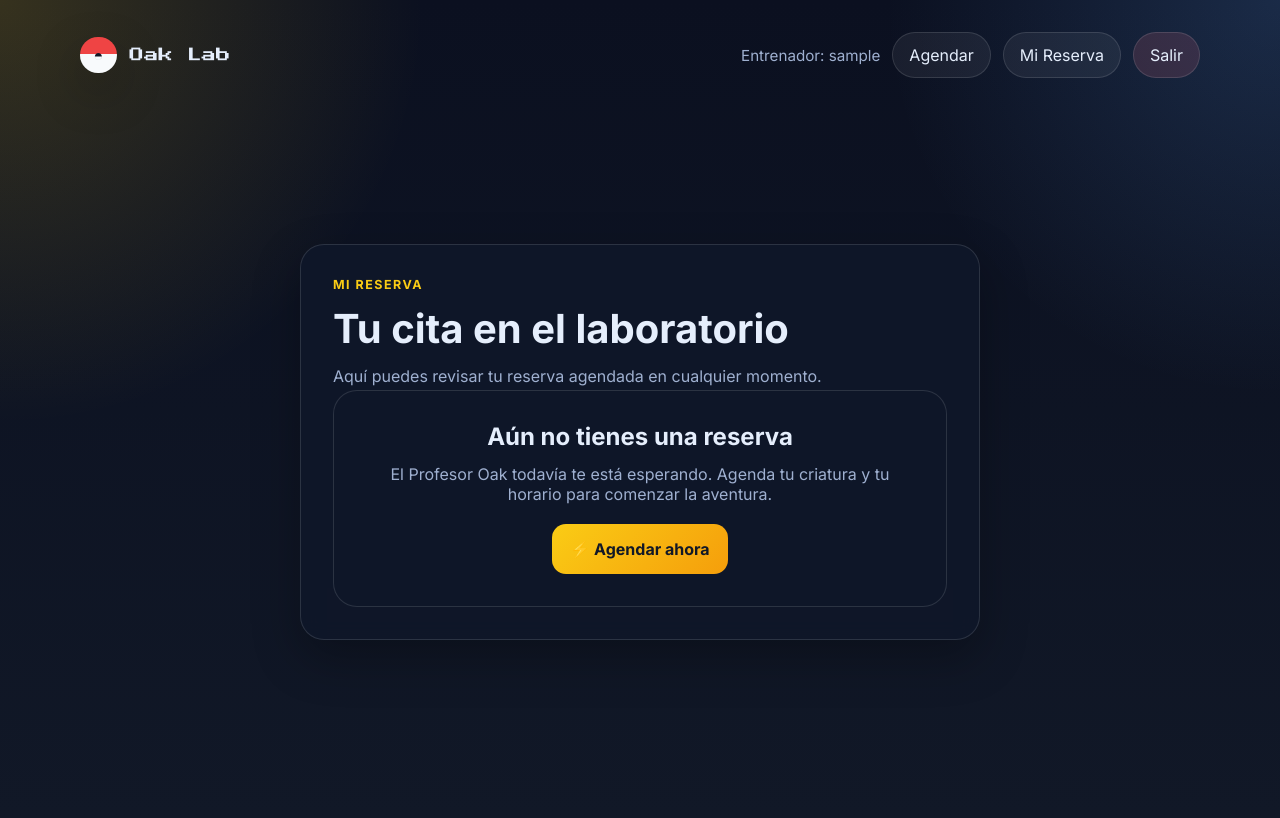
After one commit to raulantonino/oak-lab-challenge, a Django app: page /my-reservation/ in a window 1280 px wide. The commit adds this page. Run offline with Django 5.2, Linux system fonts and the light colour scheme; the visitor is signed in with stand-in values (Sample User, id 1); data that the repository does not hold is empty.

Commit message:
feat: add my reservation view with select_related optimization

```diff
--- a/booking/urls.py
+++ b/booking/urls.py
@@ -21,4 +21,5 @@ urlpatterns = [
     path("choose-time-slot/", views.choose_time_slot, name="choose_time_slot"),
     path("confirm-reservation/", views.confirm_reservation, name="confirm_reservation"),
     path("reservation-success/", views.reservation_success, name="reservation_success"),
+    path("my-reservation/", views.my_reservation, name="my_reservation"),
 ]
--- a/booking/views.py
+++ b/booking/views.py
@@ -162,7 +162,7 @@ def confirm_reservation(request):
                 request,
                 "Ya tienes una reserva registrada. No puedes crear otra.",
             )
-            return redirect("booking:reservation_success")
+            return redirect("booking:my_reservation")
 
         try:
             with transaction.atomic():
@@ -173,7 +173,7 @@ def confirm_reservation(request):
                         request,
                         "Ya tienes una reserva registrada. No puedes crear otra.",
                     )
-                    return redirect("booking:reservation_success")
+                    return redirect("booking:my_reservation")
 
                 locked_time_slot = TimeSlot.objects.select_for_update().get(
                     pk=selected_time_slot_id,
@@ -204,7 +204,7 @@ def confirm_reservation(request):
                 request,
                 "No fue posible crear la reserva porque ya existe una para este usuario.",
             )
-            return redirect("booking:reservation_success")
+            return redirect("booking:my_reservation")
 
         request.session.pop("selected_creature_id", None)
         request.session.pop("selected_time_slot_id", None)
@@ -239,3 +239,17 @@ def reservation_success(request):
         "reservation": reservation,
     }
     return render(request, "booking/reservation_success.html", context)
+
+
+@login_required
+def my_reservation(request):
+    reservation = (
+        Reservation.objects.select_related("creature", "time_slot")
+        .filter(trainer=request.user)
+        .first()
+    )
+
+    context = {
+        "reservation": reservation,
+    }
+    return render(request, "booking/my_reservation.html", context)
--- a/static/css/styles.css
+++ b/static/css/styles.css
@@ -786,3 +786,31 @@ h2 {
     padding: 1.35rem;
   }
 }
+
+/* Ticket 7 - My reservation */
+
+.reservation-detail {
+  display: grid;
+  gap: 1rem;
+  margin-top: 1.5rem;
+}
+
+.empty-state--center {
+  text-align: center;
+}
+
+.empty-state--center .panel-actions {
+  justify-content: center;
+  display: flex;
+  margin-top: 1.25rem;
+}
+
+.logout-form {
+  margin: 0;
+}
+
+.nav-button {
+  font: inherit;
+  color: inherit;
+  cursor: pointer;
+}
--- a/templates/base.html
+++ b/templates/base.html
@@ -27,7 +27,13 @@
           {% if request.user.is_authenticated %}
             <span class="nav-user">Entrenador: {{ request.user.username }}</span>
             <a href="{% url 'booking:choose_creature' %}" class="nav-link">Agendar</a>
-            <a href="{% url 'booking:logout' %}" class="nav-link nav-link--danger">Salir</a>
+            <a href="{% url 'booking:my_reservation' %}" class="nav-link">Mi Reserva</a>
+            <form method="post" action="{% url 'booking:logout' %}" class="logout-form">
+            {% csrf_token %}
+            <button type="submit" class="nav-link nav-link--danger nav-button">
+                Salir
+            </button>
+            </form>
           {% else %}
             <a href="{% url 'booking:login' %}" class="nav-link">Login</a>
             <a href="{% url 'booking:signup' %}" class="nav-link nav-link--accent">Registro</a>
--- /dev/null
+++ b/templates/booking/my_reservation.html
@@ -0,0 +1,66 @@
+{% extends "base.html" %}
+
+{% block title %}Mi Reserva | Oak Lab{% endblock %}
+
+{% block content %}
+<section class="panel-screen">
+  <div class="panel-card">
+    <p class="eyebrow">Mi reserva</p>
+    <h1>Tu cita en el laboratorio</h1>
+    <p class="auth-text">
+      Aquí puedes revisar tu reserva agendada en cualquier momento.
+    </p>
+
+    {% if reservation %}
+      <div class="reservation-detail">
+        <div class="confirmation-item confirmation-item--{{ reservation.creature.element_type }}">
+          <div class="confirmation-item__emoji">{{ reservation.creature.emoji }}</div>
+          <div>
+            <p class="selected-creature-preview__label">Criatura</p>
+            <h2>{{ reservation.creature.name }}</h2>
+            <p>{{ reservation.creature.get_element_type_display }}</p>
+          </div>
+        </div>
+
+        <div class="confirmation-item">
+          <div class="confirmation-item__emoji">🗓️</div>
+          <div>
+            <p class="selected-creature-preview__label">Horario</p>
+            <h2>{{ reservation.time_slot.get_weekday_display }}</h2>
+            <p>{{ reservation.time_slot.start_time|time:"H:i" }} - {{ reservation.time_slot.end_time|time:"H:i" }}</p>
+          </div>
+        </div>
+
+        <div class="confirmation-item">
+          <div class="confirmation-item__emoji">📌</div>
+          <div>
+            <p class="selected-creature-preview__label">Fecha de reserva</p>
+            <h2>{{ reservation.created_at|date:"d/m/Y" }}</h2>
+            <p>{{ reservation.created_at|time:"H:i" }}</p>
+          </div>
+        </div>
+      </div>
+
+      <div class="panel-actions">
+        <a href="{% url 'booking:reservation_success' %}" class="nav-link nav-link--accent">
+          Ver pantalla de confirmación
+        </a>
+      </div>
+    {% else %}
+      <div class="empty-state empty-state--center">
+        <h2>Aún no tienes una reserva</h2>
+        <p>
+          El Profesor Oak todavía te está esperando. Agenda tu criatura y tu horario
+          para comenzar la aventura.
+        </p>
+
+        <div class="panel-actions">
+          <a href="{% url 'booking:choose_creature' %}" class="btn btn-primary">
+            ⚡ Agendar ahora
+          </a>
+        </div>
+      </div>
+    {% endif %}
+  </div>
+</section>
+{% endblock %}
--- a/templates/booking/reservation_success.html
+++ b/templates/booking/reservation_success.html
@@ -51,7 +51,7 @@
     </div>
 
     <div class="panel-actions panel-actions--split">
-      <a href="{% url 'booking:choose_creature' %}" class="nav-link">Ver flujo nuevamente</a>
+      <a href="{% url 'booking:my_reservation' %}" class="nav-link nav-link--accent">Mi Reserva</a>
       <a href="{% url 'booking:logout' %}" class="nav-link nav-link--danger">Salir</a>
     </div>
   </div>
```
